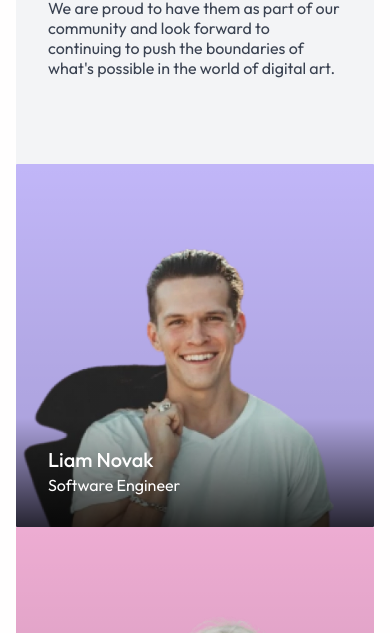
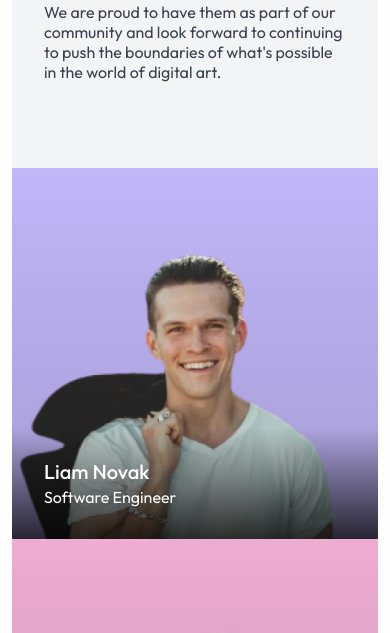
Before and after one commit to CJ-Cepe/dc-our-team, a website: page index.html in a window 390 px wide. Shown: the part 152-785 px from the top of the page. Drawn offline with Linux system fonts and the light colour scheme.

Commit message:
Refactor utility functions in SCSS for improved responsiveness and layout; update main padding and grid structure in style.scss

```diff
--- a/scss/_utils.scss
+++ b/scss/_utils.scss
@@ -1,6 +1,40 @@
 @use "sass:math";
+
+$default-min-bp: 375px;
+$default-max-bp: 1000px;
+
+@function round($number, $decimals: 0) {
+  $n: 1;
+
+  @if $decimals >0 {
+    @for $i from 1 through $decimals {
+      $n: $n * 10;
+    }
+  }
+
+  @return math.div(math.round($number * $n), $n);
+}
 
 @function px-to-rem($px) {
   $rems: math.div($px, 16px) * 1rem;
   @return $rems;
 }
+
+@function fluid(
+  $min-size,
+  $max-size,
+  $min-breakpoint: $default-min-bp,
+  $max-breakpoint: $default-max-bp,
+  $unit: vw
+) {
+  $slope: math.div($max-size - $min-size, $max-breakpoint - $min-breakpoint);
+  $slope-to-unit: round($slope * 100, 2);
+  $intercept-rem: round(px-to-rem($min-size - $slope * $min-breakpoint), 2);
+  $min-size-rem: round(px-to-rem($min-size), 2);
+  $max-size-rem: round(px-to-rem($max-size), 2);
+  @return clamp(
+    #{$min-size-rem},
+    #{$slope-to-unit}#{$unit} + #{$intercept-rem},
+    #{$max-size-rem}
+  );
+}
--- a/scss/style.scss
+++ b/scss/style.scss
@@ -39,7 +39,16 @@ main {
   min-height: 100vh;
   display: flex;
   justify-content: center;
-  padding: 1rem;
+  padding: fluid(20px, 92px, 412px, 1350px) fluid(12px, 86px, 412px, 1024px);
+
+  /*
+  1350 -> 412
+  1024 -> 412
+
+  1135 -> 852 -> 388
+  92 -> 72 -> 20
+  116 -> 86 -> 12
+  */
 }
 
 h1 {
@@ -92,13 +101,15 @@ h2 {
   }
 
   @media all and (min-width: 850px) {
+    grid-template-rows: repeat(3, 1fr);
     grid-template-areas:
       "brain brain ."
       "liam sophia ethan"
       "see-all isabella noah";
   }
 
-  @media all and (min-width: 1250px) {
+  @media all and (min-width: 1100px) {
+    grid-template-rows: repeat(2, 1fr);
     grid-template-areas:
       "brain brain liam sophia"
       "see-all ethan isabella noah";
@@ -130,7 +141,7 @@ h2 {
     position: absolute;
     bottom: var(--padding);
     left: var(--padding);
-
+    margin-right: 1rem;
     p {
       margin-top: 0.2rem;
     }
```
Also changed, not shown: style.css, 1 other file.
